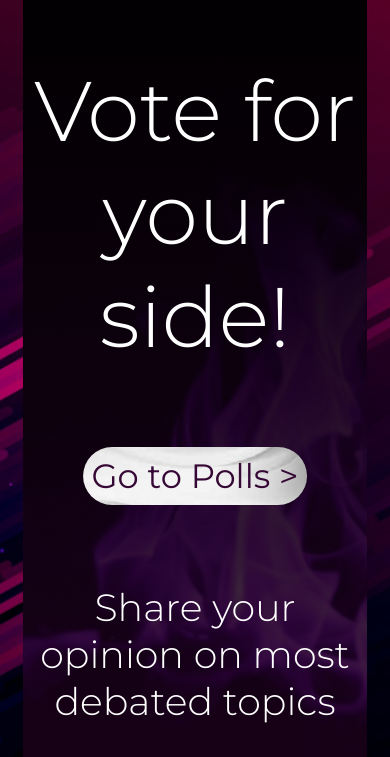
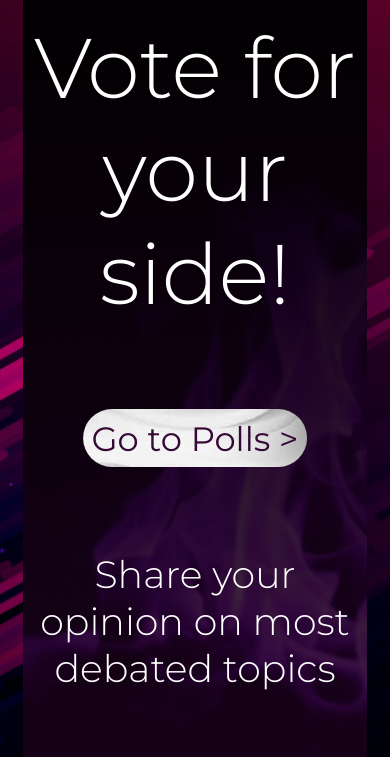
Before and after one commit to sibasish-mahanta-369/PollBattle, a plain HTML site: page index.html in a window 390 px wide. Shown: the part 87-844 px from the top of the page. Drawn offline with Linux system fonts and the light colour scheme.

Commit message:
Update style.css

```diff
--- a/style.css
+++ b/style.css
@@ -309,7 +309,6 @@ footer {
 
     }
     .main-top-heading  {
-        padding-top: 5vh;
         width: 90vw;
         font-size: 10vh;
         padding-left: 0;
@@ -318,6 +317,7 @@ footer {
     .main-bottom-heading {
         width: 85vw;
         font-size: 4.5vh;
+        margin-bottom: 10vh;
     }
 
     .intro {
@@ -385,6 +385,7 @@ footer {
         justify-content: space-around;
         z-index: 1;
         transition: all 0.25s ease-out;
+        padding-bottom: 7vh;
     }
     #toggle:checked+.mobmenu a {
         display: block;
```
